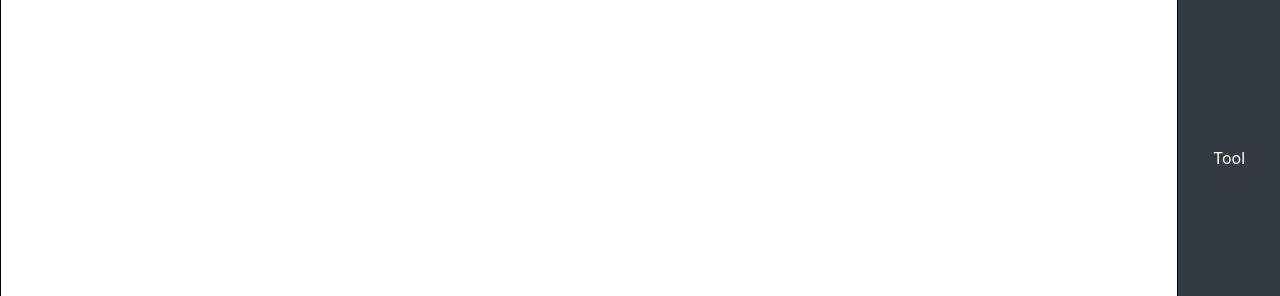
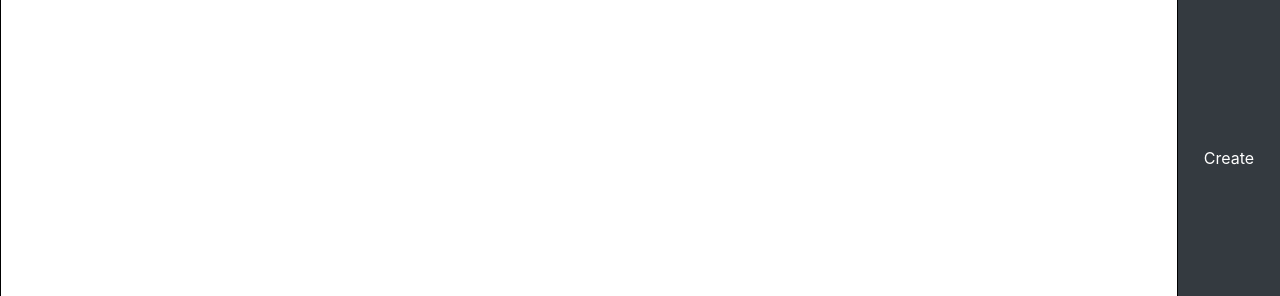
Before and after one commit to Chetan-Satpute/oneline, a React (Create React App) app: page / in a window 1280 px wide. Shown: the part 201-497 px from the top of the page. Built offline with nearby package versions, Linux system fonts and the light colour scheme.

Commit message:
Controls active and inactive control

```diff
--- a/src/component/Canvas.jsx
+++ b/src/component/Canvas.jsx
@@ -11,13 +11,19 @@ class Canvas extends React.Component {
 
         this.state = {
             nodes: [],
-            segments: []
+            segments: [],
+            toolStatus: {
+                select: false,
+                create: false,
+                erase: false
+            }
         }
 
         this.handleClick = this.handleClick.bind(this);
         this.mouseMove = this.mouseMove.bind(this);
         this.solve = this.solve.bind(this);
         this.updateBoard = this.updateBoard.bind(this);
+        this.updateToolStatus = this.updateToolStatus.bind(this);
     }
 
     componentDidMount() {
@@ -150,6 +156,19 @@ class Canvas extends React.Component {
         });
     }
 
+    updateToolStatus(tool) {
+        var status = this.state.toolStatus;
+        status = {
+            select: false,
+            create: false,
+            erase: false
+        }
+
+        status[tool] = true;
+
+        this.setState({ toolStatus: status });
+    }
+
     render() {
 
         this.canvasDraw();
@@ -169,6 +188,8 @@ class Canvas extends React.Component {
 
                 <Controls
                     solve={this.solve}
+                    status={this.state.toolStatus}
+                    updateToolStatus={this.updateToolStatus}
                     edit={true} />
 
             </div>
--- a/src/component/Controls.jsx
+++ b/src/component/Controls.jsx
@@ -16,6 +16,10 @@ class Controls extends React.Component {
         this.setState({ edit: !this.state.edit });
     }
 
+    updateStatus() {
+
+    }
+
     render() {
         return (
             <div id="controlContainer">
@@ -27,34 +31,35 @@ class Controls extends React.Component {
                 { this.state.edit
 
                     ? <React.Fragment>
-                        <button
-                            type="button"
-                            className="btn btn-dark controlBtn">
-                            Select
-                        </button>
-                        <button
-                            type="button"
-                            className="btn btn-dark controlBtn">
-                            Tool
-                        </button>
-                        <button
-                            type="button"
-                            className="btn btn-dark controlBtn">
-                            Erase
-                        </button>
-                        <button
-                            type="button"
-                            className="btn btn-danger controlBtn">
-                            Reset
-                        </button>
+
+                        <ControlButton
+                            title="Select"
+                            color="dark"
+                            active={this.props.status.select}
+                            onClick={() => { this.props.updateToolStatus('select') }} />
+
+                        <ControlButton
+                            title="Create"
+                            color="dark"
+                            active={this.props.status.create}
+                            onClick={() => { this.props.updateToolStatus('create') }} />
+
+                        <ControlButton
+                            title="Erase"
+                            color="dark"
+                            active={this.props.status.erase}
+                            onClick={() => { this.props.updateToolStatus('erase') }} />
+
+                        <ControlButton
+                            title="Reset"
+                            color="danger" />
+
                     </React.Fragment>
-                    : <button
-                        type="button"
-                        id="solve"
-                        className="btn btn-success controlBtn"
-                        onClick={this.props.solve}>
-                        Solve
-                    </button> }
+
+                    : <ControlButton
+                        title="Solve"
+                        color="success"
+                        onClick={this.props.solve} /> }
 
             </div>
         );
@@ -77,4 +82,15 @@ function EditButton(props) {
     )
 }
 
+function ControlButton(props) {
+    return (
+        <button
+            type="button"
+            className={`btn btn-${props.color} controlBtn ${props.active ? "active":""}`}
+            onClick={props.onClick} >
+            {props.title}
+        </button>
+    );
+}
+
 export default Controls;
--- a/src/component/css/sideBar.css
+++ b/src/component/css/sideBar.css
@@ -3,6 +3,7 @@
     flex: 0 0 auto;
     width: 20%;
     height: 100%;
+    z-index: 1;
 }
 
 @media only screen and (max-width: 800px) {
```
